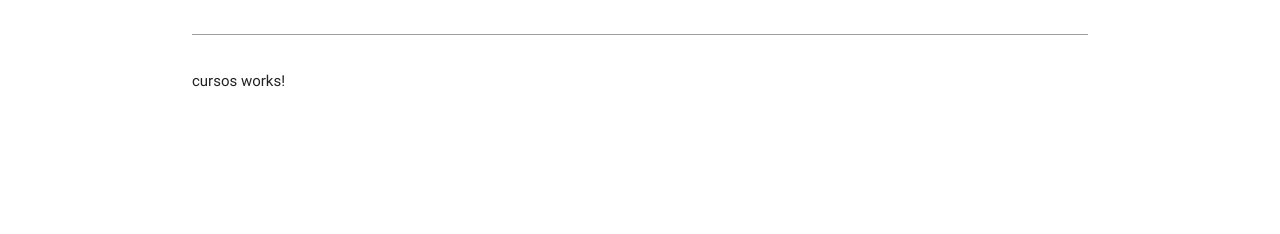
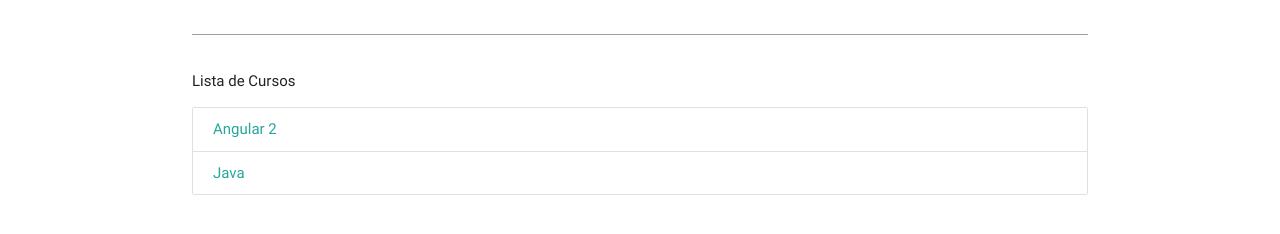
Before and after one commit to paulo-nazareth/curso_angular_v2, an Angular app in the folder aula_50_a_70/rotas/: page /cursos in a window 1280 px wide. Shown: the part 128-362 px from the top of the page. Built offline with nearby package versions, Linux system fonts and the light colour scheme.

Commit message:
Curso de Angular - 55# Rotas Imperatvas: Redirecionamento Via Código

```diff
--- a/aula_50_a_70/rotas/src/app/app.routing.ts
+++ b/aula_50_a_70/rotas/src/app/app.routing.ts
@@ -5,11 +5,13 @@
 import { LoginComponent } from "./login/login.component";
 import { CursosComponent } from "./cursos/cursos.component";
 import { CursoDetalheComponent } from "./curso-detalhe/curso-detalhe.component";
+import { CursoNaoEncontradoComponent } from "./curso-nao-encontrado/curso-nao-encontrado.component";
 
 const APP_ROUTES: Routes = [
     { path: '', component: HomeComponent },
     { path: 'login', component: LoginComponent },
     { path: 'cursos', component: CursosComponent },
+    { path: 'nao-encontrado', component: CursoNaoEncontradoComponent },
     { path: 'curso/:id', component: CursoDetalheComponent }
 ];
 
--- a/aula_50_a_70/rotas/src/app/curso-detalhe/curso-detalhe.component.html
+++ b/aula_50_a_70/rotas/src/app/curso-detalhe/curso-detalhe.component.html
@@ -1,3 +1,4 @@
 <p> ID:
   {{ id }}
 </p>
+<p>Curso: {{ curso?.nome }}</p>
--- a/aula_50_a_70/rotas/src/app/curso-detalhe/curso-detalhe.component.ts
+++ b/aula_50_a_70/rotas/src/app/curso-detalhe/curso-detalhe.component.ts
@@ -1,5 +1,6 @@
+import { CursosService } from './../cursos/cursos.service';
 import { Component, OnInit } from '@angular/core';
-import { ActivatedRoute } from '@angular/router';
+import { ActivatedRoute, Router } from '@angular/router';
 import { Subscription } from 'rxjs';
 
 @Component({
@@ -9,11 +10,17 @@
 })
 export class CursoDetalheComponent implements OnInit {
 
-  id: string;
+  id: number;
 
   inscricao: Subscription;
 
-  constructor(private route: ActivatedRoute) {
+  curso: any;
+
+  constructor(
+    private route: ActivatedRoute,
+    private router: Router,
+    private cursoService: CursosService
+  ) {
     //console.log(this.route);
     //this.id = this.route.snapshot.params["id"];
   }
@@ -22,6 +29,10 @@
     this.inscricao = this.route.params.subscribe(
       (params: any) => {
         this.id = params['id'];
+        this.curso = this.cursoService.getCurso(this.id);
+        if(this.curso == null) {
+          this.router.navigate(['/nao-encontrado']);
+        }
       }
     );
   }
--- /dev/null
+++ b/aula_50_a_70/rotas/src/app/curso-nao-encontrado/curso-nao-encontrado.component.html
@@ -0,0 +1,3 @@
+<p>
+  curso-nao-encontrado works!
+</p>
--- /dev/null
+++ b/aula_50_a_70/rotas/src/app/curso-nao-encontrado/curso-nao-encontrado.component.ts
@@ -0,0 +1,15 @@
+import { Component, OnInit } from '@angular/core';
+
+@Component({
+  selector: 'app-curso-nao-encontrado',
+  templateUrl: './curso-nao-encontrado.component.html',
+  styleUrls: ['./curso-nao-encontrado.component.css']
+})
+export class CursoNaoEncontradoComponent implements OnInit {
+
+  constructor() { }
+
+  ngOnInit() {
+  }
+
+}
--- a/aula_50_a_70/rotas/src/app/cursos/cursos.component.html
+++ b/aula_50_a_70/rotas/src/app/cursos/cursos.component.html
@@ -1,3 +1,4 @@
-<p>
-  cursos works!
-</p>
+<p>Lista de Cursos</p>
+<div class="collection">
+  <a href="#!" class="collection-item" *ngFor="let curso of cursos" [routerLink]="['/curso', curso.id]">{{ curso.nome }}</a>
+</div>
--- a/aula_50_a_70/rotas/src/app/cursos/cursos.component.ts
+++ b/aula_50_a_70/rotas/src/app/cursos/cursos.component.ts
@@ -1,4 +1,5 @@
 import { Component, OnInit } from '@angular/core';
+import { CursosService } from './cursos.service';
 
 @Component({
   selector: 'app-cursos',
@@ -7,9 +8,12 @@
 })
 export class CursosComponent implements OnInit {
 
-  constructor() { }
+  cursos: any[];
+
+  constructor(private cursosService: CursosService) { }
 
   ngOnInit() {
+    this.cursos = this.cursosService.getCursos();
   }
 
 }
--- /dev/null
+++ b/aula_50_a_70/rotas/src/app/cursos/cursos.service.ts
@@ -0,0 +1,26 @@
+import { Injectable } from '@angular/core';
+
+@Injectable()
+export class CursosService {
+
+  constructor() { }
+
+  getCursos(){
+    return [
+      {id: 1, nome: 'Angular 2'},
+      {id: 2, nome: 'Java'}
+    ];
+  }
+
+  getCurso(id: number){
+    let cursos = this.getCursos();
+    for (let index = 0; index < cursos.length; index++) {
+      const curso = cursos[index];
+      if(curso.id == id){
+        return curso;
+      }
+    }
+    return null;
+  }
+
+}
```
Also changed, not shown: aula_50_a_70/rotas/src/app/app.module.ts (+5 -2 lines), aula_50_a_70/rotas/src/app/curso-nao-encontrado/curso-nao-encontrado.component.css (added), 2 other files (tests, documents, lock files or other folders).
